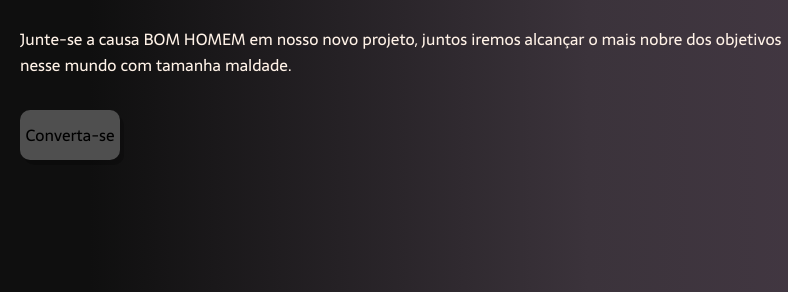
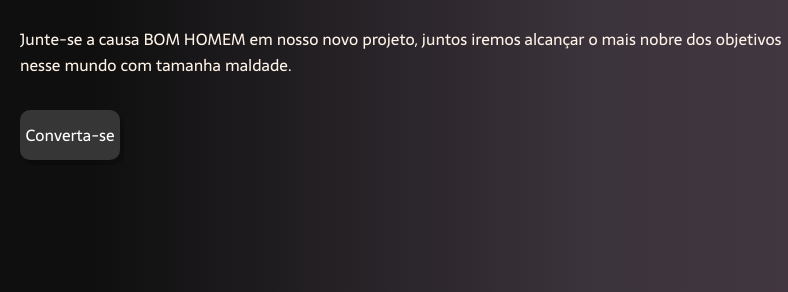
Before and after one commit to AmaralRage/PROJETOBOMHOMEM, a plain HTML site: page index.html in a window 1280 px wide. In both pictures the pointer is over the button "Converta-se". Shown: the part 222-514 px from the top of the page, 0-788 px from the left. Drawn offline with Linux system fonts and the light colour scheme; a web font is replaced by a local one.

Commit message:
Update style.css

```diff
--- a/style.css
+++ b/style.css
@@ -83,7 +83,8 @@ body {
 }
 
 .conteudo-principal-escritorio-botao:hover {
-    background-color: 	#4F4F4F;
+    background-color: #363636;
+    color: white;
 }
 
 #logo2 {
```
